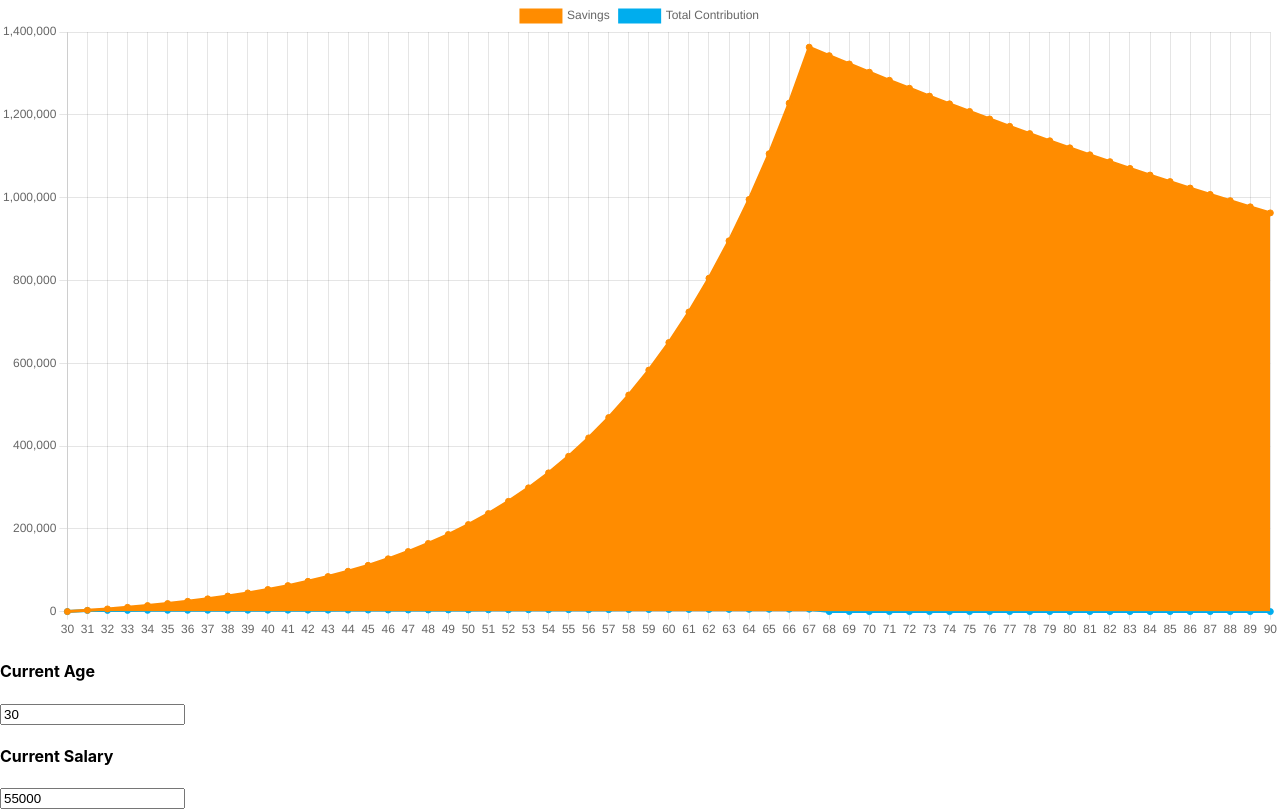
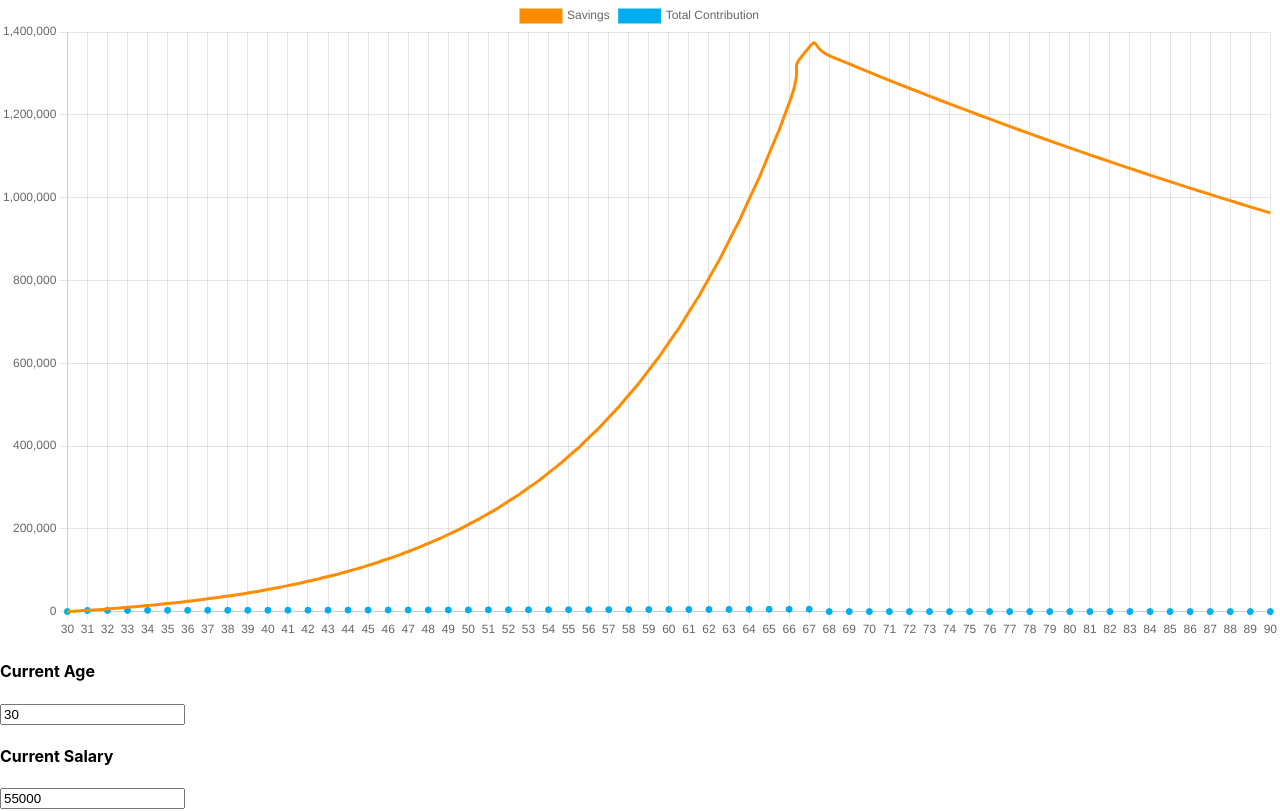
Before and after one commit to Stack-Industry-Project/self-industry-project, a React (Create React App) app in the folder client/: page / in a window 1280 px wide. Shown: the top 811 px of the page. Built offline with nearby package versions, Linux system fonts and the light colour scheme.

Commit message:
made some changes to the chart

```diff
--- a/client/src/components/LineChart.jsx
+++ b/client/src/components/LineChart.jsx
@@ -1,20 +1,35 @@
 import React from 'react';
-import { Line } from 'react-chartjs-2';
+import { Line, Scatter } from 'react-chartjs-2';
+
 //import Calculator and Calculation
 
     //allows you to set a range between two numbers
     const Range = (start,end) => {
         return Array(end - start + 1).fill().map((_, idx) => start + idx)
     }
+    const image = new Image();
+    image.src = '/Users/chadwickmini/Desktop/Self-retire/self-industry-project/client/src/401kphoto.jpeg';
 
 
+const plugin = {
+  id: 'custom_canvas_background_image',
+  beforeDraw: (chart) => {
+    if (image.complete) {
+      const ctx = chart.ctx;
+      const {top, left, width, height} = chart.chartArea;
+      const x = left + width / 2 - image.width / 2;
+      const y = top + height / 2 - image.height / 2;
+      ctx.drawImage(image, x, y);
+    } else {
+      image.onload = () => chart.draw();
+    }
+  }
+};
     export default function LineChart(props) {
         const labels = props.data.map(L => L.currentAge)
-        const labels2 = props.data.map(L => L.currentAge)
         const totalSavings = props.data.map(S => S.currentRetirementSavings)
         const totalContributed = props.data.map(TC => TC.totalAmountContributed)
         console.log(totalSavings)
-
         const data = {
             labels: labels,
             datasets: [
@@ -23,26 +38,55 @@ import { Line } from 'react-chartjs-2';
                 data: totalSavings,
                 backgroundColor: "#FF8C00",
                 borderColor: "#FF8C00",
-                fill: true
+                hoverBorderWidth: 35,
+                point: false,
+                pointStyle:'circle',
+                stepped: false,
+                plugins: [plugin],
+                fill: false,
+                borderDash: [2000,2200],
+                elements: {
+                  point: {
+                    radius: 0
+                  }
+                },
+                animations: {
+                  tension: {
+                    duration: 100,
+                    easing: 'easeInOutExpo',
+                    from: 1,
+                    to: 0,
+                    loop: true
+                  }
+                },
+
+
+
               },
               {
                 label: "Total Contribution",
+                type: 'line',
                 data: totalContributed,
+                showLine: false,
+                options: {
+                  indexAxis: 'y',
+                  scales: {
+                    x: {
+                      beginAtZero: false
+                    }
+                  }
+                },
                 fill: false,
                 borderColor: "#00ADEE",
                 backgroundColor: "#00ADEE",
+                hoverBorderWidth: 35,
 
-
-
-                fill: true
               }
             ]
           };
-
     return (
       <div className="graph">
         <Line data={data} />
-
       </div>
     );
   }
```
Also changed, not shown: client/src/401kphoto.jpeg (added).
